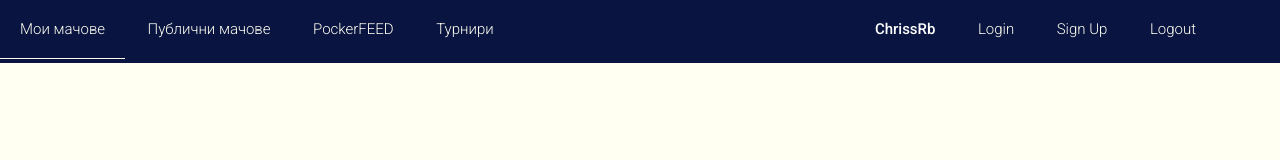
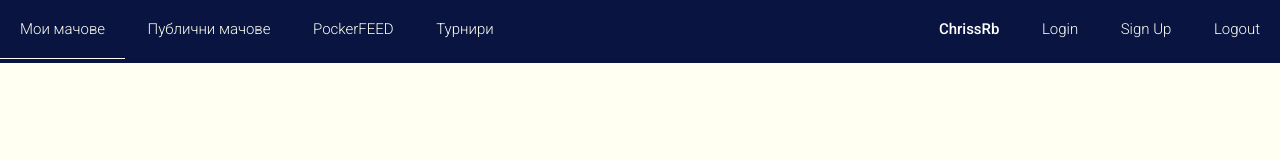
Before and after one commit to lboyadzhiev/Pocket-Football, a website: page index.html in a window 1280 px wide. Drawn offline with Linux system fonts and the light colour scheme.

Commit message:
fixing navigation

```diff
--- a/sass/_components.scss
+++ b/sass/_components.scss
@@ -1,5 +1,5 @@
 .nav-el {
-  width: 95vw;
+  width: 100vw;
   display: flex;
   justify-content: space-between;
   list-style: none;
```
Also changed, not shown: css/style.css.
